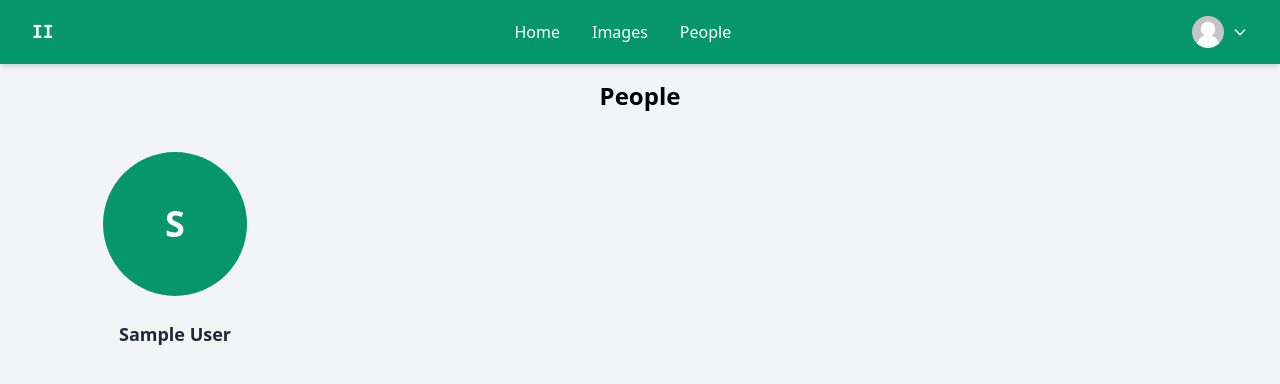
After one commit to Josue-Tejeda/InterestIntersection, a Django app: page /users/ in a window 1280 px wide. The commit adds this page. Shown: the top 384 px of the page. Run offline with Django 5.2, Linux system fonts and the light colour scheme; the visitor is signed in with stand-in values (Sample User, id 1); data comes from the database, SQL or seed files in the repository; some libraries are stand-ins or nearby versions.

Commit message:
feat: add list and detail view for users

```diff
--- a/account/templates/account/partials/header.html
+++ b/account/templates/account/partials/header.html
@@ -9,8 +9,8 @@
             {% if request.user.is_authenticated %}
             <div class="hidden md:flex space-x-8">
                 <a href="{% url 'dashboard' %}" class="text-white hover:text-gray-200">Home</a>
-                <a href="#" class="text-white hover:text-gray-200">Images</a>
-                <a href="#" class="text-white hover:text-gray-200">People</a>
+                <a href="{% url 'images:list' %}" class="text-white hover:text-gray-200">Images</a>
+                <a href="{% url 'user_list' %}" class="text-white hover:text-gray-200">People</a>
             </div>
 
             <div class="relative" x-data="{ open: false }">
@@ -27,7 +27,7 @@
                 </button>
 
                 <div x-show="open" @click.away="open = false" class="absolute right-0 mt-2 w-48 bg-white border border-gray-200 rounded-md shadow-lg py-1">
-                    <a href="#" class="block px-4 py-2 text-gray-700 hover:bg-gray-100">Profile</a>
+                    <a href="# " class="block px-4 py-2 text-gray-700 hover:bg-gray-100">Profile</a>
                     <a href="#" class="block px-4 py-2 text-gray-700 hover:bg-gray-100">Settings</a>
                     <form action="{% url 'logout' %}" method="post" class="block px-4 py-2 text-gray-700 hover:bg-gray-100">
                         <button type="submit" class="w-full text-left">Logout</button>
--- /dev/null
+++ b/account/templates/user/list.html
@@ -0,0 +1,36 @@
+{% extends "base.html" %}
+{% load thumbnail %}
+
+{% block title %}People{% endblock %}
+
+{% block content %}
+<h1 class="text-2xl font-semibold text-center mb-6">People</h1>
+
+<!-- People List Container -->
+<div id="people-list" class="grid grid-cols-1 sm:grid-cols-2 md:grid-cols-3 lg:grid-cols-4 gap-6 px-4">
+    {% for user in users %}
+    <!-- User Card -->
+    <div class="overflow-hidden transition-transform transform hover:scale-105">
+        <a href="{{ user.get_absolute_url }}" class="block p-4 text-center">
+            {% if user.profile.avatar %}
+            {% thumbnail user.profile.avatar 180x180 crop="center" as image %}
+            <img src="{{ image.url }}" alt="{{ user.get_full_name }}" class="w-36 h-36 rounded-full mx-auto object-cover">
+            {% else %}
+            <!-- Placeholder with First Letter of Name -->
+            <div class="w-36 h-36 flex items-center justify-center rounded-full bg-green-600 text-white text-4xl font-bold mx-auto">
+                {{ user.get_full_name|slice:":1"|upper }}
+            </div>
+            {% endif %}
+        </a>
+        <!-- User Info -->
+        <div class="pt-2">
+            <a href="{{ user.get_absolute_url }}" class="block text-lg font-semibold text-gray-800 hover:text-green-600 text-center">
+                {{ user.get_full_name }}
+            </a>
+        </div>
+    </div>
+    {% empty %}
+    <p class="col-span-full text-center text-gray-500">No people found.</p>
+    {% endfor %}
+</div>
+{% endblock %}
--- a/account/urls.py
+++ b/account/urls.py
@@ -11,4 +11,7 @@ urlpatterns = [
     path('', views.dashboard, name='dashboard'),
     path('register/', views.register, name='register'),
     path('edit/', views.edit, name='edit'),
+    path('users/', views.user_list, name='user_list'),
+    path('users/follow', views.user_follow, name='user_follow'),
+    path('users/<username>/', views.user_detail, name='user_detail'),
 ]
--- a/account/views.py
+++ b/account/views.py
@@ -1,9 +1,16 @@
 from django.shortcuts import render
 from django.contrib import messages
 from django.contrib.auth.decorators import login_required
+from django.contrib.auth import get_user_model
+from django.shortcuts import get_object_or_404
+from django.core.paginator import EmptyPage, PageNotAnInteger, Paginator
+from django.http import JsonResponse
+from django.views.decorators.http import require_POST
 
 from .forms import UserRegistrationForm, UserEditForm, ProfileEditForm
-from .models import Profile
+from .models import Contact, Profile
+
+User = get_user_model()
 
 @login_required
 def dashboard(request):
@@ -57,3 +64,57 @@ def edit(request):
     }
 
     return render(request, template, context)
+
+
+@login_required
+def user_list(request):
+    template = 'user/list.html'
+    users = User.objects.filter(is_active=True)
+    paginator = Paginator(users, 8)
+    page = request.GET.get('page')
+
+    try:
+        users = paginator.page(page)
+    except PageNotAnInteger:
+        users = paginator.page(1)
+    except EmptyPage:
+        users = paginator.page(paginator.num_pages)
+
+    context = {
+        'section': 'people',
+        'users': users,
+    }
+
+    return render(request, template, context)
+
+
+@login_required
+def user_detail(request, username):
+    template = 'user/detail.html'
+    user_detail = get_object_or_404(User, username=username, is_active=True)
+
+    context = {
+        'section': 'people',
+        'user_detail': user_detail,
+    }
+
+    return render(request, template, context)
+
+
+@login_required
+@require_POST
+def user_follow(request):
+    user_id = request.POST.get('id')
+    action = request.POST.get('action')
+
+    if user_id and action:
+        try:
+            user = User.objects.get(id=user_id)
+            if action == 'follow':
+                Contact.objects.get_or_create(user_from=request.user, user_to=user)
+            else:
+                Contact.objects.filter(user_from=request.user, user_to=user).delete()
+            return JsonResponse({'status': 'ok'})
+        except User.DoesNotExist:
+            return JsonResponse({'status': 'error'})
+    return JsonResponse({'status': 'error'})
--- a/app/settings.py
+++ b/app/settings.py
@@ -2,6 +2,7 @@ import os
 import mimetypes
 from decouple import config
 from pathlib import Path
+from django.urls import reverse_lazy
 
 # Build paths inside the project like this: BASE_DIR / 'subdir'.
 BASE_DIR = Path(__file__).resolve().parent.parent
@@ -17,6 +18,10 @@ if DEBUG:
     mimetypes.add_type('text/css', '.css', True)
 
 ALLOWED_HOSTS = ['interestintersection.com', 'localhost', '127.0.0.1']
+
+ABSOLUTE_URL_OVERRIDES = {
+    'auth.user': lambda u: reverse_lazy('user_detail', args=[u.username])
+}
 
 
 # Application definition
--- a/requirements.txt
+++ b/requirements.txt
@@ -10,3 +10,5 @@ werkzeug==3.0.2
 pyOpenSSL==24.1.0
 requests==2.31.0
 easy-thumbnails==2.8.5
+django-debug-toolbar==4.3.0
+redis==5.0.4
```
Also changed, not shown: account/admin.py (+6 -1 lines), account/models.py (+33 -0 lines), account/templates/user/detail.html (added, +96 -0 lines), account/migrations/0002_contact.py (added).
